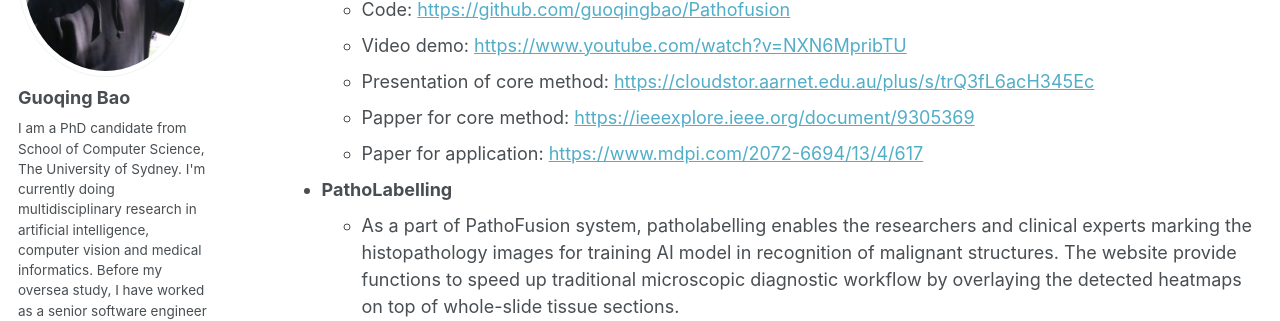
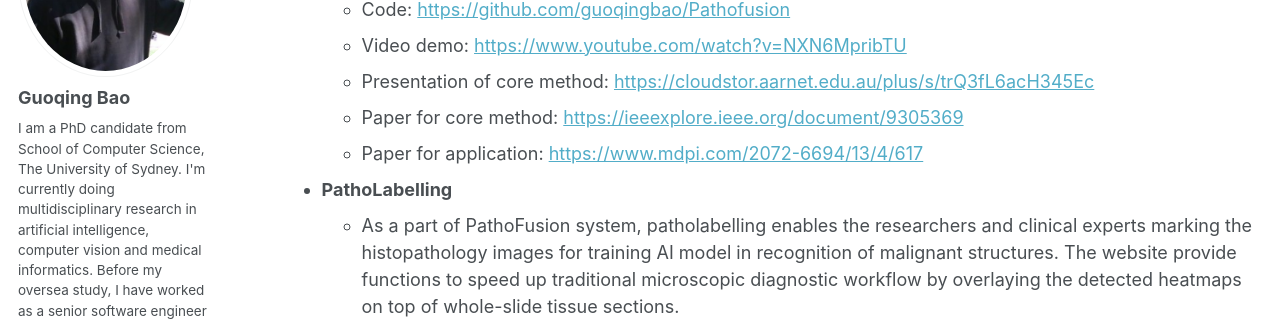
Before and after one commit to guoqingbao/guoqingbao.github.io, a Jekyll site: the page built from _pages/cv.md, in a window 1280 px wide and 900 px high, scrolled down 4245 px. Shown: the part 153-474 px from the top of the window. Built offline with Jekyll 4.4.1, drawn with Linux system fonts in a browser that asks for light colours; some web fonts are replaced.

Commit message:
Update cv.md

```diff
--- a/_pages/cv.md
+++ b/_pages/cv.md
@@ -103,7 +103,7 @@
   * Code: [https://github.com/guoqingbao/Pathofusion](https://github.com/guoqingbao/Pathofusion)
   * Video demo: [https://www.youtube.com/watch?v=NXN6MpribTU](https://www.youtube.com/watch?v=NXN6MpribTU)
   * Presentation of core method: [https://cloudstor.aarnet.edu.au/plus/s/trQ3fL6acH345Ec](https://cloudstor.aarnet.edu.au/plus/s/trQ3fL6acH345Ec)
-  * Papper for core method: [https://ieeexplore.ieee.org/document/9305369](https://ieeexplore.ieee.org/document/9305369)
+  * Paper for core method: [https://ieeexplore.ieee.org/document/9305369](https://ieeexplore.ieee.org/document/9305369)
   * Paper for application: [https://www.mdpi.com/2072-6694/13/4/617](https://www.mdpi.com/2072-6694/13/4/617)
 * **PathoLabelling**
   * As a part of PathoFusion system, patholabelling enables the researchers and clinical experts marking the histopathology images for training AI model in recognition of malignant structures. The website provide functions to speed up traditional microscopic diagnostic workflow by overlaying the detected heatmaps on top of whole-slide tissue sections.
```
